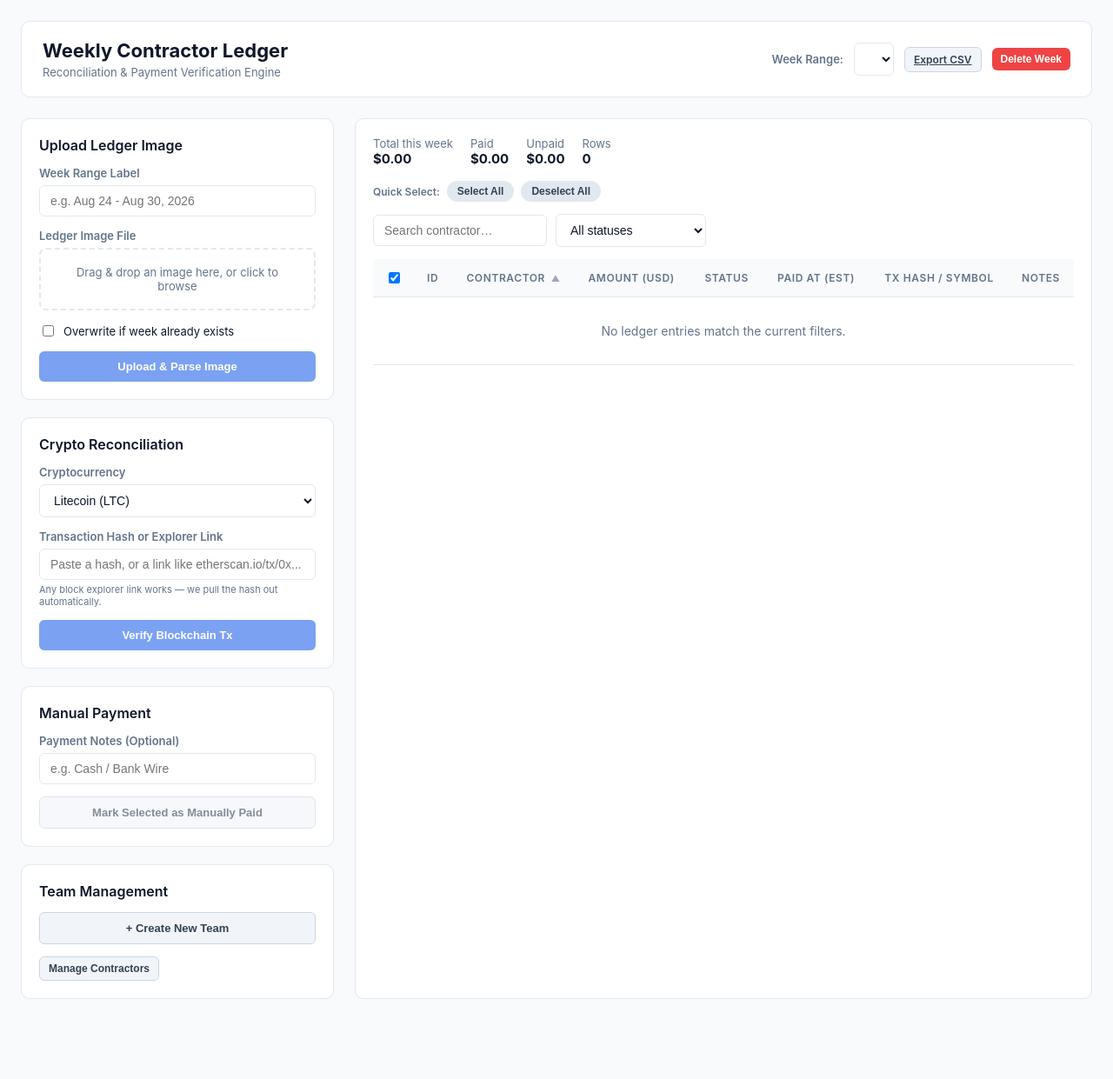
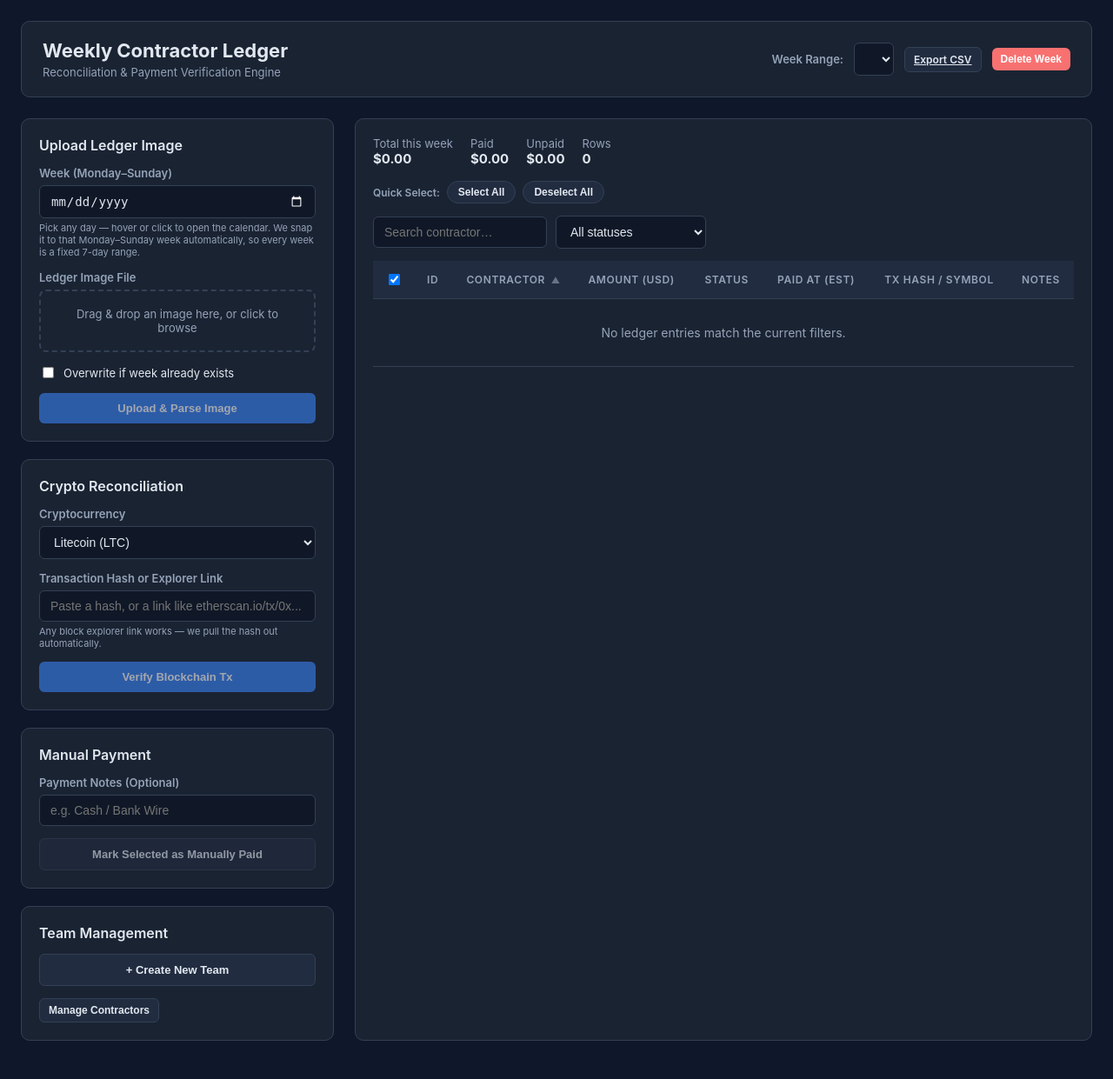
Before and after one commit to CheapBlueG/contractor-payout-app, a FastAPI app: template templates/index.html in a window 1280 px wide. Shown: the whole page at 87% size. Before the commit the page ends 1149 px from the top, so only its background shows below. Run offline with FastAPI, Linux system fonts and the light colour scheme; the template is opened without the code that fills it: most values are stand-ins (such as "Sample title", 1, 10 or a date in 2020); lists and menus that the app fills with data are empty; some libraries are stand-ins or nearby versions.

Commit message:
Update index.html

```diff
--- a/templates/index.html
+++ b/templates/index.html
@@ -7,17 +7,19 @@
     <script defer src="https://cdnjs.cloudflare.com/ajax/libs/alpinejs/3.13.5/cdn.min.js"></script>
     <style>
         :root {
-            --bg-main: #f8fafc;
-            --card-bg: #ffffff;
-            --border-color: #e2e8f0;
-            --text-main: #0f172a;
-            --text-muted: #64748b;
-            --primary: #2563eb;
-            --primary-hover: #1d4ed8;
-            --danger: #ef4444;
-            --danger-hover: #dc2626;
-            --success: #16a34a;
-            --warning: #d97706;
+            --bg-main: #0f172a;
+            --card-bg: #1a2332;
+            --card-bg-elevated: #212c40;
+            --border-color: #334155;
+            --text-main: #e2e8f0;
+            --text-muted: #94a3b8;
+            --primary: #3b82f6;
+            --primary-hover: #60a5fa;
+            --danger: #f87171;
+            --danger-hover: #fca5a5;
+            --success: #4ade80;
+            --warning: #fbbf24;
+            --input-bg: #101827;
         }
 
         * { box-sizing: border-box; }
@@ -89,15 +91,16 @@
             color: var(--text-muted);
         }
 
-        input[type="text"], input[type="file"], select, textarea {
+        input[type="text"], input[type="date"], input[type="file"], select, textarea {
             width: 100%;
             padding: 9px 12px;
             border: 1px solid var(--border-color);
             border-radius: 6px;
             font-size: 14px;
             box-sizing: border-box;
-            background: #fff;
+            background: var(--input-bg);
             color: var(--text-main);
+            color-scheme: dark;
         }
 
         input[type="checkbox"] { cursor: pointer; }
@@ -137,11 +140,11 @@
         .btn-danger:hover { background: var(--danger-hover); }
 
         .btn-secondary {
-            background: #f1f5f9;
-            color: #334155;
-            border: 1px solid #cbd5e1;
+            background: var(--card-bg-elevated);
+            color: var(--text-main);
+            border: 1px solid var(--border-color);
         }
-        .btn-secondary:hover { background: #e2e8f0; }
+        .btn-secondary:hover { background: #2a3750; }
 
         .btn-sm { padding: 6px 10px; font-size: 12px; width: auto; }
         .btn-link {
@@ -156,7 +159,7 @@
         th, td { padding: 12px 14px; border-bottom: 1px solid var(--border-color); white-space: nowrap; }
 
         th {
-            background: #f8fafc;
+            background: var(--card-bg-elevated);
             color: var(--text-muted);
             font-weight: 600;
             font-size: 12px;
@@ -198,23 +201,24 @@
         .teams-bar { display: flex; gap: 8px; flex-wrap: wrap; margin-bottom: 14px; align-items: center; }
 
         .team-chip {
-            background: #e2e8f0;
-            border: none;
+            background: var(--card-bg-elevated);
+            border: 1px solid var(--border-color);
             padding: 5px 12px;
             border-radius: 16px;
             font-size: 12px;
             font-weight: 600;
             cursor: pointer;
-            color: #334155;
+            color: var(--text-main);
         }
-        .team-chip:hover { background: #cbd5e1; }
-        .team-chip.active { background: var(--primary); color: #fff; }
+        .team-chip:hover { background: #2a3750; }
+        .team-chip.active { background: var(--primary); color: #fff; border-color: var(--primary); }
 
         .selection-bar {
             position: sticky;
             bottom: 0;
-            background: #0f172a;
+            background: #060b16;
             color: #fff;
+            border: 1px solid var(--border-color);
             border-radius: 10px;
             padding: 14px 18px;
             display: flex;
@@ -359,8 +369,17 @@
             <div class="card">
                 <h2>Upload Ledger Image</h2>
                 <div class="form-group">
-                    <label for="uploadWeekDate">Week Range Label</label>
-                    <input type="text" id="uploadWeekDate" x-model="upload.weekDate" placeholder="e.g. Aug 24 - Aug 30, 2026">
+                    <label for="uploadWeekPicker">Week (Monday–Sunday)</label>
+                    <input type="date" id="uploadWeekPicker" x-model="upload.pickedDate"
+                           @change="onPickWeek()"
+                           @mouseenter="openCalendar($event)">
+                    <div class="hint" x-show="upload.weekDate">
+                        This will be logged as <strong x-text="upload.weekDate"></strong>
+                    </div>
+                    <div class="hint" x-show="!upload.weekDate">
+                        Pick any day — hover or click to open the calendar. We snap it to that
+                        Monday–Sunday week automatically, so every week is a fixed 7-day range.
+                    </div>
                 </div>
                 <div class="form-group">
                     <label>Ledger Image File</label>
@@ -671,14 +690,29 @@
 </div>
 
 <script>
+function safeParseSeed(elementId, fallback) {
+    // Defensive: if any single seed block fails to parse (bad data, an
+    // encoding edge case, whatever), this only loses that one dataset
+    // instead of throwing inside app() and silently breaking the ENTIRE
+    // page's reactivity — which previously made unrelated things like
+    // teams or contractors look "missing" even when they loaded fine.
+    try {
+        const el = document.getElementById(elementId);
+        return el ? JSON.parse(el.textContent) : fallback;
+    } catch (e) {
+        console.error(`Failed to parse seed data for #${elementId}:`, e);
+        return fallback;
+    }
+}
+
 function app() {
     return {
         // Server-seeded state
-        ledgers: JSON.parse(document.getElementById('ledgers-data').textContent),
-        teamsMap: JSON.parse(document.getElementById('teams-data').textContent),
-        contractors: JSON.parse(document.getElementById('contractors-data').textContent),
-        weeks: JSON.parse(document.getElementById('weeks-data').textContent),
-        selectedWeek: document.getElementById('selected-week-data').textContent.trim(),
+        ledgers: safeParseSeed('ledgers-data', []),
+        teamsMap: safeParseSeed('teams-data', {}),
+        contractors: safeParseSeed('contractors-data', []),
+        weeks: safeParseSeed('weeks-data', []),
+        selectedWeek: (document.getElementById('selected-week-data')?.textContent || '').trim(),
 
         // UI state
         selectedIds: [],
@@ -687,7 +721,7 @@ function app() {
         sortDir: 'asc',
         toasts: [],
 
-        upload: { weekDate: '', overwrite: false, file: null, fileName: '', previewSrc: null, dragOver: false, busy: false },
+        upload: { pickedDate: '', weekDate: '', overwrite: false, file: null, fileName: '', previewSrc: null, dragOver: false, busy: false },
         crypto: { symbol: 'LTC', txInput: '', busy: false },
         manual: { notes: '', busy: false },
         estimate: { amount: null, price: null },
@@ -822,6 +856,39 @@ function app() {
             await this.loadWeek(this.selectedWeek);
         },
 
+        // ---------- Monday–Sunday week picker ----------
+        openCalendar(e) {
+            // showPicker() only exists in Chromium-based browsers and must
+            // be called from a real user gesture; hovering counts in
+            // Chrome/Edge but not everywhere, so this is a nice-to-have —
+            // clicking the field always opens the native calendar as a
+            // fallback regardless of browser.
+            try {
+                if (e.target.showPicker) e.target.showPicker();
+            } catch (err) { /* ignore — click still works */ }
+        },
+        onPickWeek() {
+            if (!this.upload.pickedDate) { this.upload.weekDate = ''; return; }
+
+            const [y, m, d] = this.upload.pickedDate.split('-').map(Number);
+            const picked = new Date(y, m - 1, d); // local time, avoids UTC day-shift bugs
+
+            const dow = picked.getDay(); // 0 = Sun … 6 = Sat
+            const diffToMonday = dow === 0 ? -6 : 1 - dow;
+            const monday = new Date(picked);
+            monday.setDate(picked.getDate() + diffToMonday);
+            const sunday = new Date(monday);
+            sunday.setDate(monday.getDate() + 6);
+
+            const fmt = (dt, withYear) => dt.toLocaleDateString('en-US', {
+                month: 'short', day: 'numeric', year: withYear ? 'numeric' : undefined
+            });
+
+            this.upload.weekDate = monday.getMonth() === sunday.getMonth()
+                ? `${fmt(monday)} - ${sunday.getDate()}, ${sunday.getFullYear()}`
+                : `${fmt(monday)} - ${fmt(sunday, true)}`;
+        },
+
         // ---------- upload ----------
         handleFileSelect(e) {
             const file = e.target.files[0];
@@ -878,6 +945,7 @@ function app() {
             this.upload.file = null;
             this.upload.fileName = '';
             this.upload.previewSrc = null;
+            this.upload.pickedDate = '';
             this.upload.weekDate = '';
             this.upload.overwrite = false;
         },
```
Also changed, not shown: other parts of templates/index.html (+16 -10 lines).
